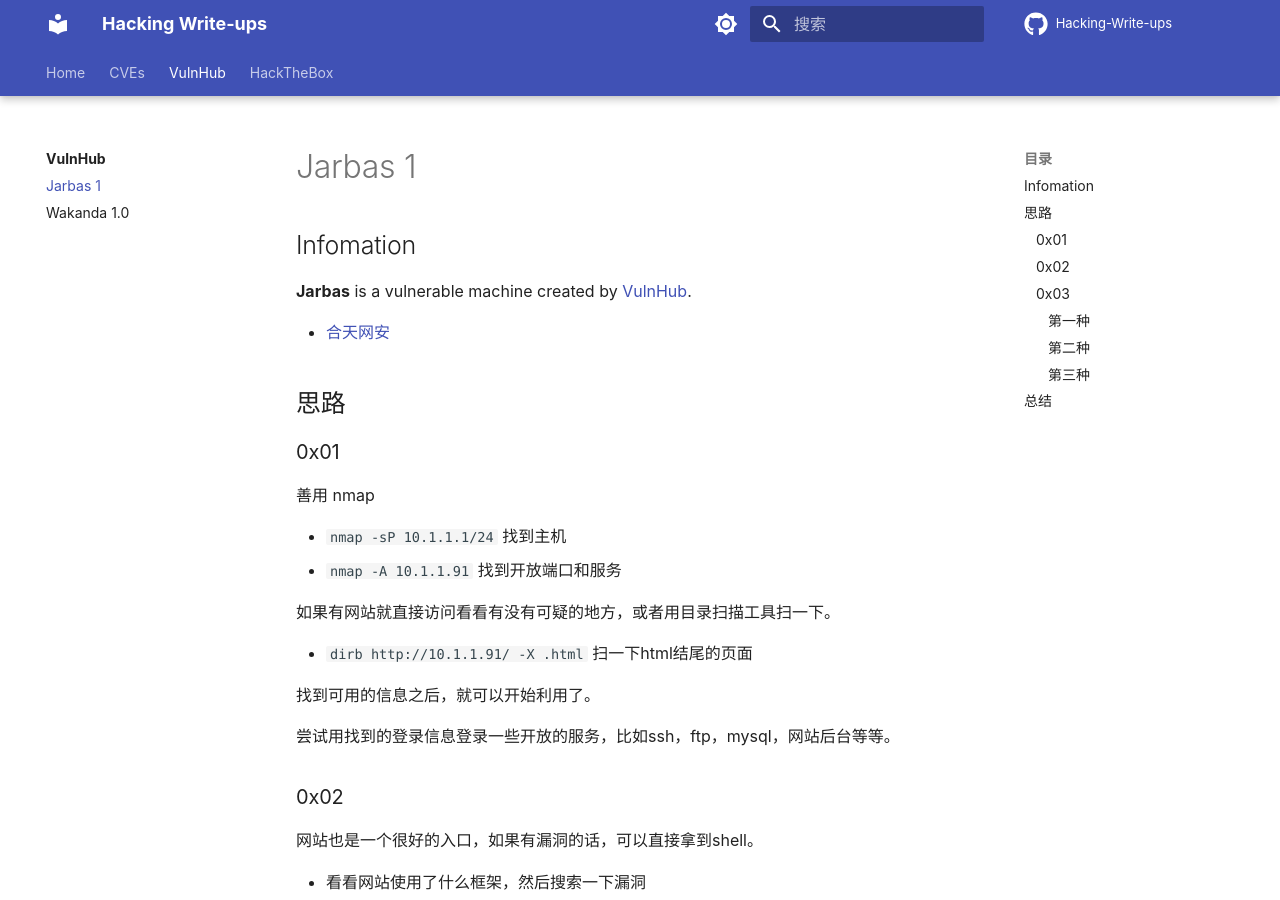
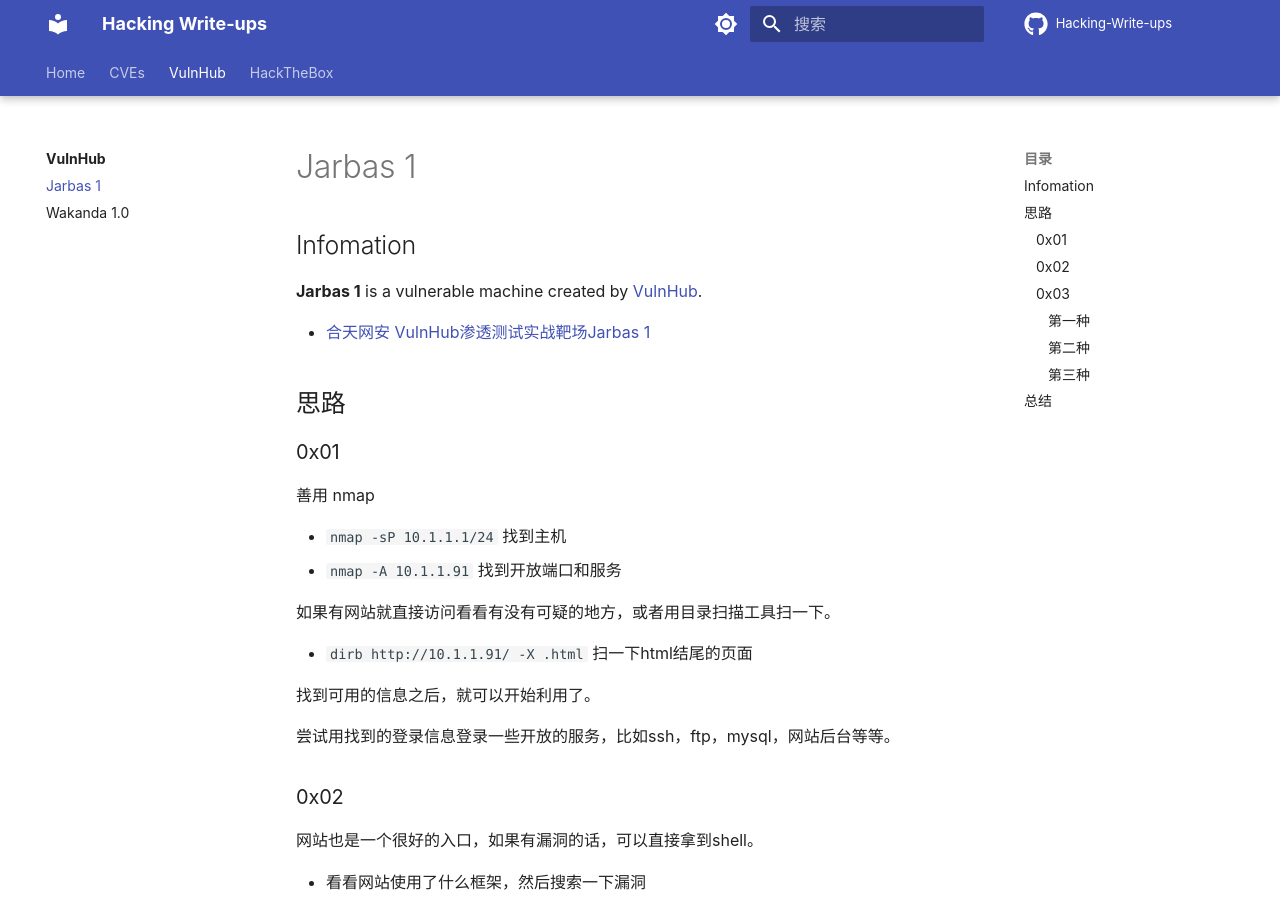
Before and after one commit to kangvcar/Hacking-Write-ups, an MkDocs documentation site: the page built from docs/vulnhub/Jarbas-1.md, in a window 1280 px wide and 900 px high. Built offline with MkDocs 1.6.1 and Material for MkDocs 9.7.7, drawn with Linux system fonts in a browser that asks for light colours; some web fonts are replaced; comment, search, counter and statistics services are not loaded.

Commit message:
Update: Jarbas

```diff
--- a/docs/vulnhub/Jarbas-1.md
+++ b/docs/vulnhub/Jarbas-1.md
@@ -2,9 +2,9 @@
 
 ## Infomation
 
-**Jarbas** is a vulnerable machine created by [VulnHub](https://www.vulnhub.com/entry/jarbas-1,232/).
+**Jarbas 1** is a vulnerable machine created by [VulnHub](https://www.vulnhub.com/entry/jarbas-1,232/).
 
-- [合天网安](https://www.hetianlab.com/expc.do?ce=b06710c4-ecd4-41ea-ab7b-c3602df06219)
+- [合天网安 VulnHub渗透测试实战靶场Jarbas 1](https://www.hetianlab.com/expc.do?ce=b06710c4-ecd4-41ea-ab7b-c3602df06219)
 
 ## 思路
 
```
